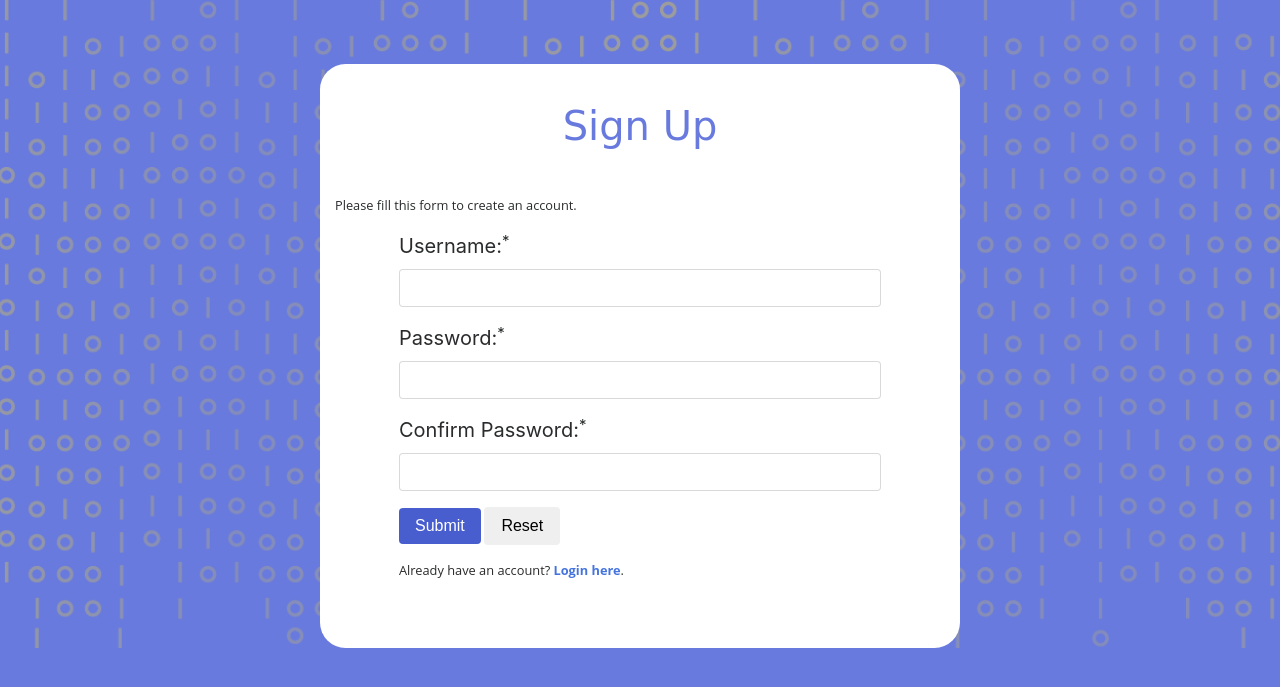
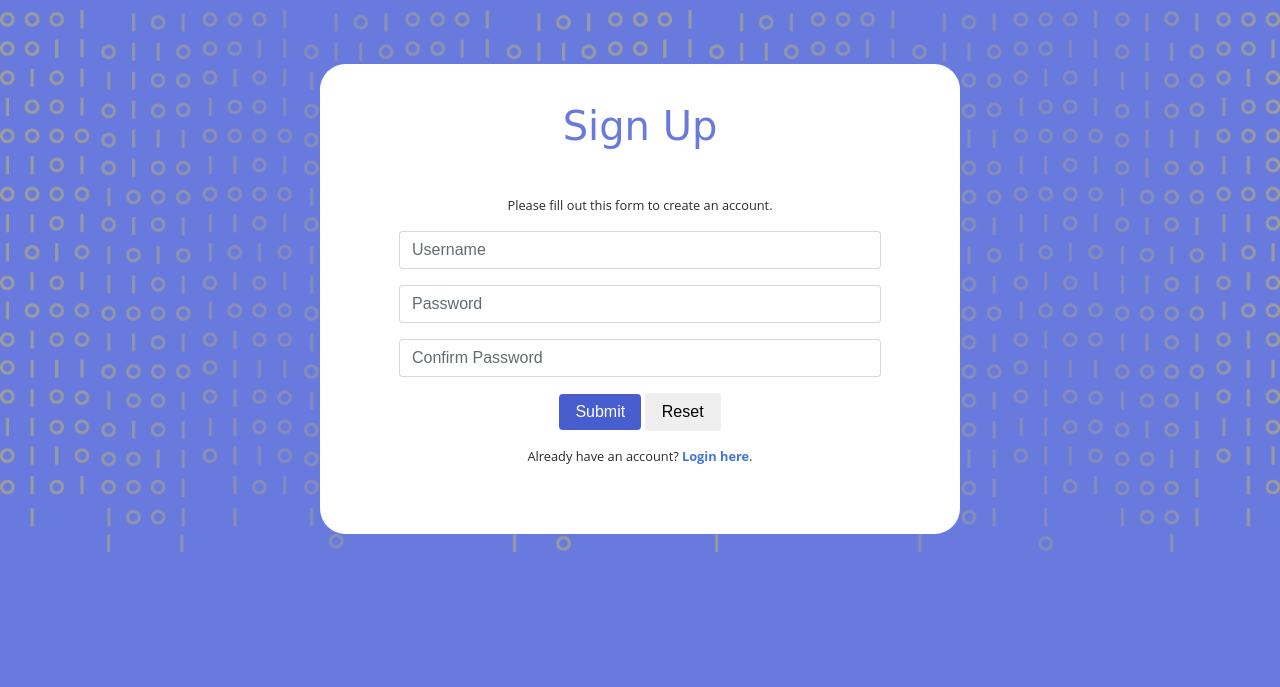
Before and after one commit to cvanhuben/Assignment9, a PHP site: page /register.php in a window 1280 px wide. Shown: the top 687 px of the page. Run offline with PHP 8.4, Linux system fonts and the light colour scheme; some web fonts are replaced.

Commit message:
Sign up Page

```diff
--- a/register.php
+++ b/register.php
@@ -117,33 +117,30 @@ if($_SERVER["REQUEST_METHOD"] == "POST"){
   <body class="bg-cover">
 		<div class="container card-container small">
       <h1 class="text-center">Sign Up</h1>
-      <p>Please fill this form to create an account.</p>
+      <p class="text-center">Please fill out this form to create an account.</p>
 
       <form action="<?php echo htmlspecialchars($_SERVER["PHP_SELF"]); ?>" method="post">
           <div class="form-group <?php echo (!empty($username_err)) ? 'has-error' : ''; ?>">
-              <label>Username:<sup>*</sup></label>
-              <input type="text" name="username"class="form-control" value="<?php echo $username; ?>">
+              <input type="text" name="username"class="form-control" placeholder="Username" value="<?php echo $username; ?>">
               <span class="help-block"><?php echo $username_err; ?></span>
           </div>
 
           <div class="form-group <?php echo (!empty($password_err)) ? 'has-error' : ''; ?>">
-              <label>Password:<sup>*</sup></label>
-              <input type="password" name="password" class="form-control" value="<?php echo $password; ?>">
+              <input type="password" name="password" class="form-control" placeholder="Password" value="<?php echo $password; ?>">
               <span class="help-block"><?php echo $password_err; ?></span>
           </div>
 
           <div class="form-group <?php echo (!empty($confirm_password_err)) ? 'has-error' : ''; ?>">
-              <label>Confirm Password:<sup>*</sup></label>
-              <input type="password" name="confirm_password" class="form-control" value="<?php echo $confirm_password; ?>">
+              <input type="password" name="confirm_password" class="form-control" placeholder="Confirm Password" value="<?php echo $confirm_password; ?>">
               <span class="help-block"><?php echo $confirm_password_err; ?></span>
           </div>
 
-          <div class="form-group">
+          <div class="form-group text-center">
               <input type="submit" class="btn btn-primary" value="Submit">
               <input type="reset" class="btn btn-default" value="Reset">
           </div>
 
-          <p>Already have an account? <a href="login.php">Login here</a>.</p>
+          <p class="text-center">Already have an account? <a href="login.php">Login here</a>.</p>
       </form>
 
     </div>
```
